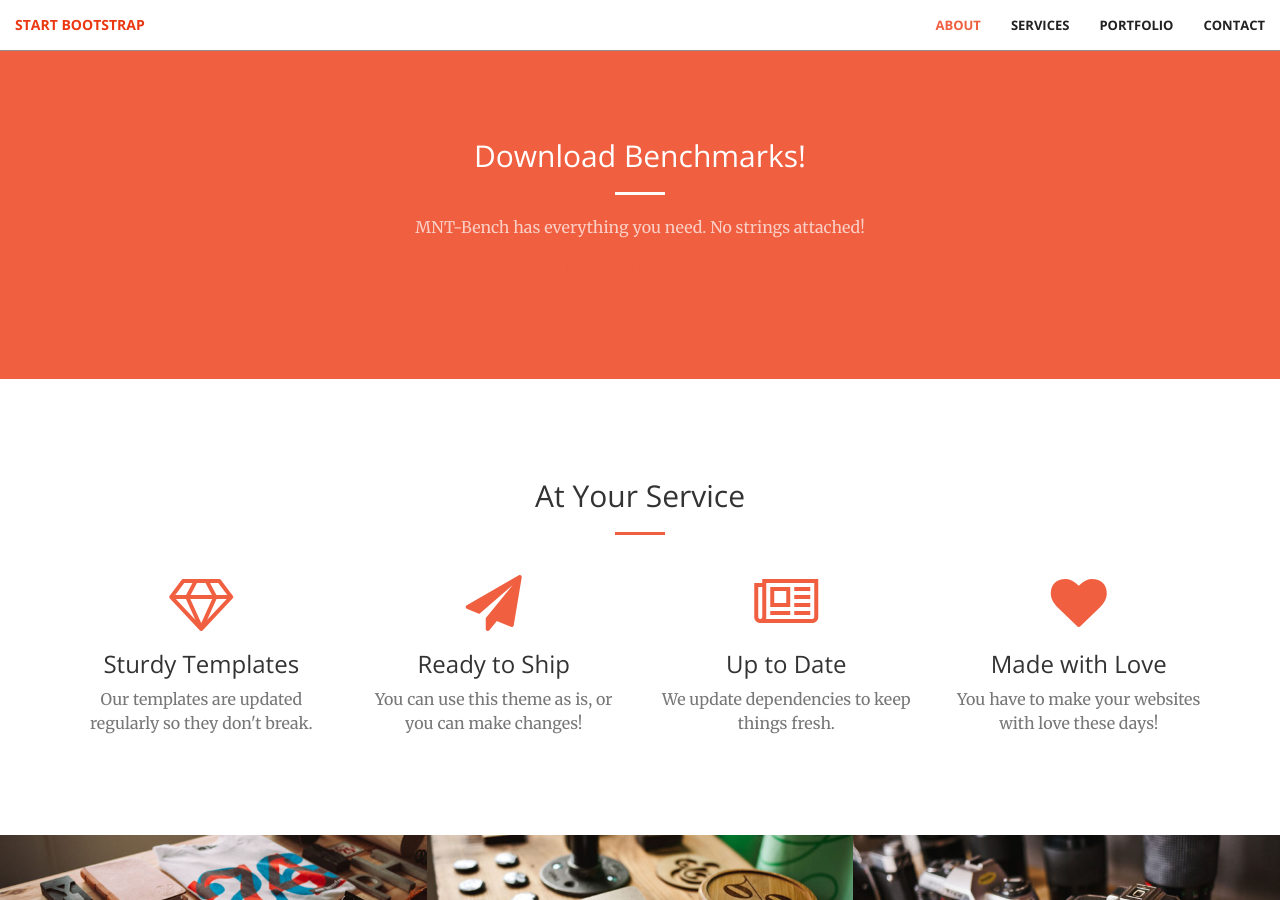
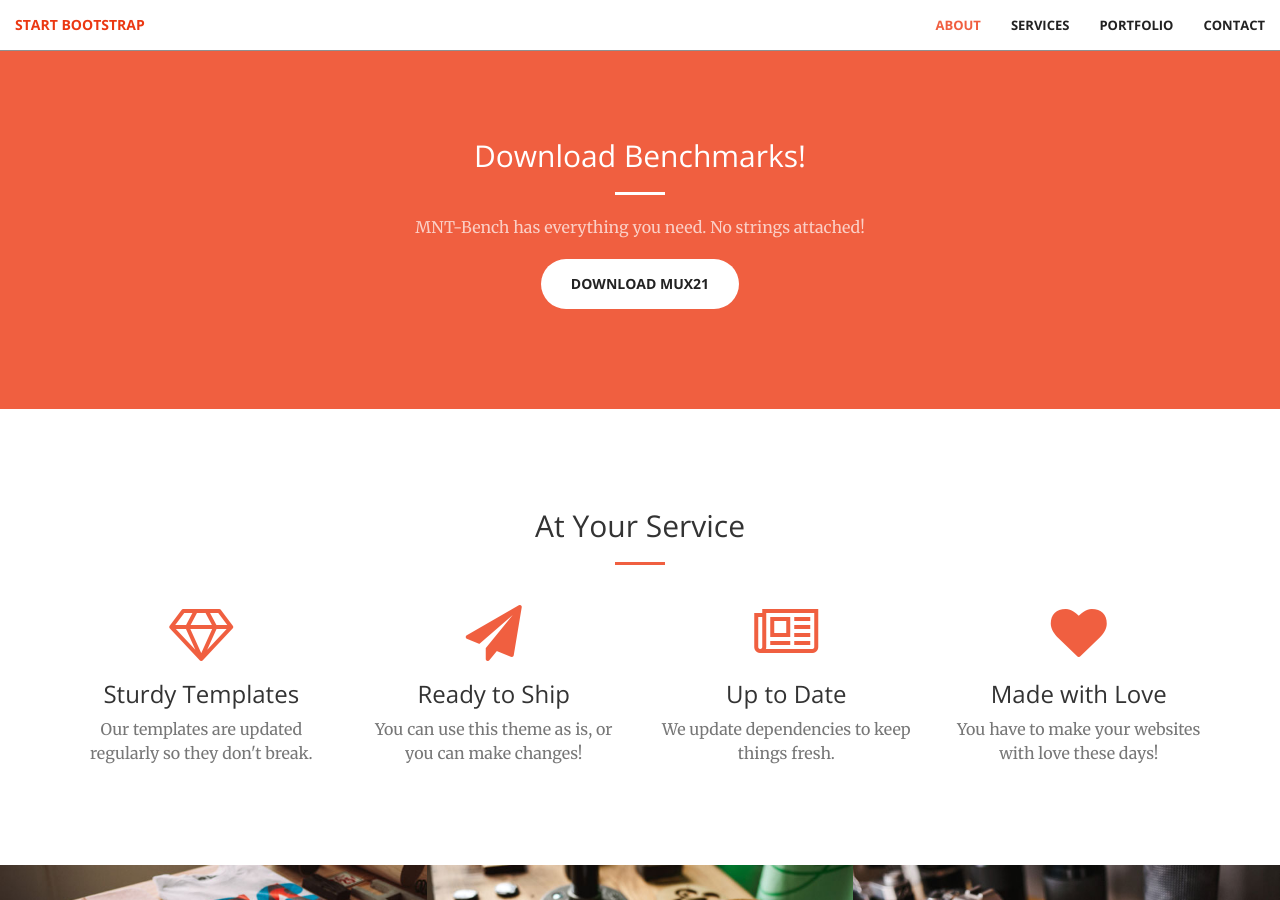
Before and after one commit to simon1hofmann/mnt-bench-old, a Jekyll site: the page built from index.html, in a window 1280 px wide and 900 px high, scrolled down 861 px. Built offline with Jekyll 4.4.1, drawn with Linux system fonts in a browser that asks for light colours.

Commit message:
Update call-to-action.html

```diff
--- a/_includes/call-to-action.html
+++ b/_includes/call-to-action.html
@@ -5,7 +5,7 @@
                 <h2 class="section-heading">Download Benchmarks!</h2>
                 <hr class="light">
                 <p class="text-faded">MNT-Bench has everything you need. No strings attached!</p>
-                <a href="/benchmarks/trindade16/mux21.fgl" download="download">Download My Resume</a>
+                <a href="/benchmarks/trindade16/mux21.fgl" class="btn btn-default btn-xl" download="download">Download MUX21</a>
             </div>
         </div>
     </div>
```
